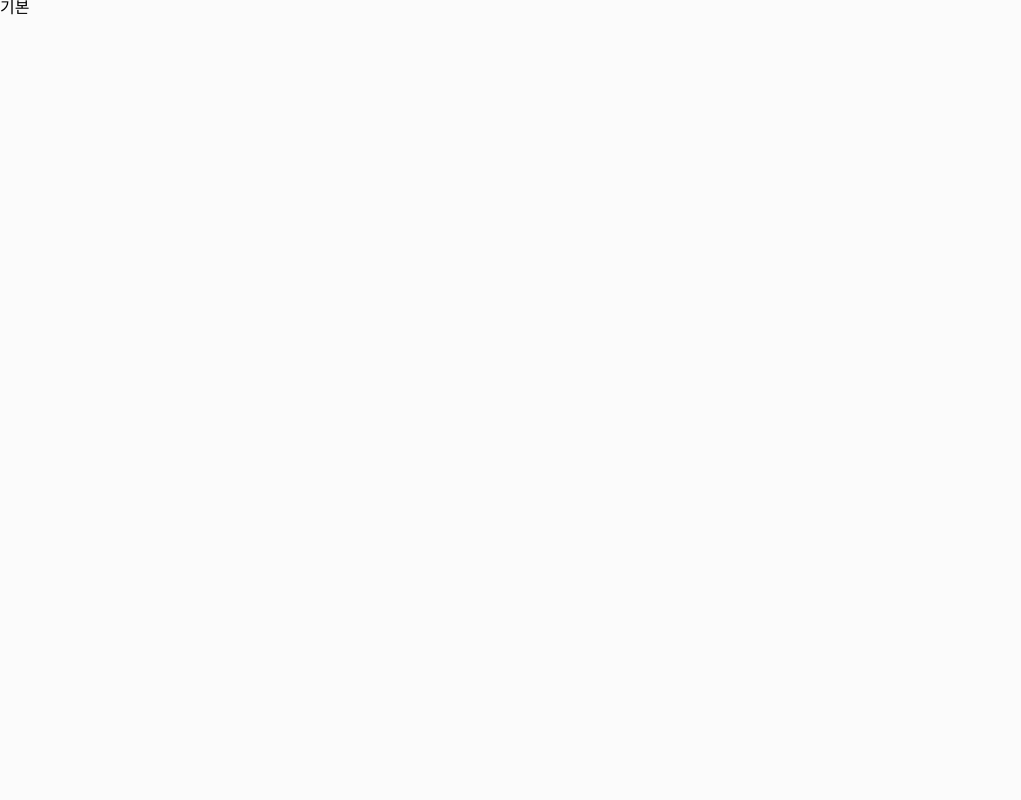
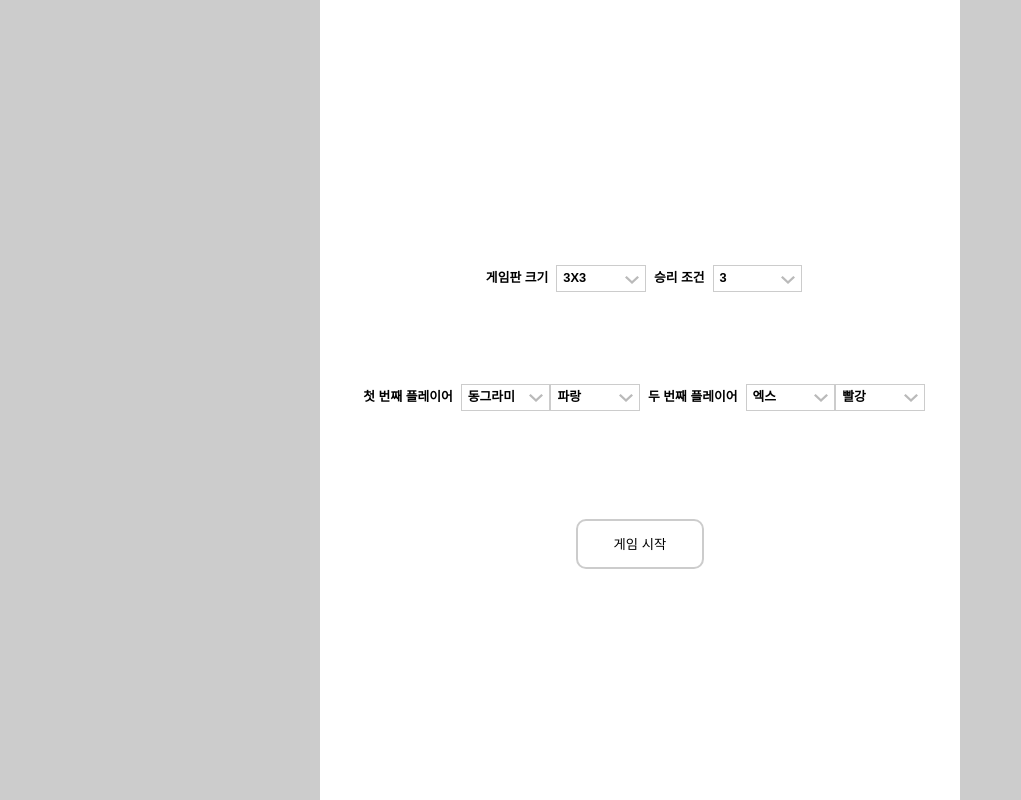
Before and after one commit to JJongsKim/tic-tac-toe, a React (Create React App) app: page /option in a window 1280 px wide. Shown: the whole page, without its empty margins (0-1021 px from the left). Built offline with nearby package versions, Linux system fonts and the light colour scheme.

Commit message:
:sparkles: Feat: 필요한 페이지 설정 및 라우터 연결
- 시작 페이지
- 게임 옵션 선택 페이지
- 게임 메인 페이지
- 기록된 게임 페이지

```diff
--- a/src/App.tsx
+++ b/src/App.tsx
@@ -1,5 +1,25 @@
+import { BrowserRouter as Router, Route, Routes } from 'react-router-dom';
+import Layout from './layout';
+import MainPage from './pages/mainPage';
+import OptionPage from './pages/optionPage';
+import ReviewPage from './pages/reviewPage';
+import StartPage from './pages/startPage';
+
 function App() {
-  return <div className="App">기본</div>;
+  return (
+    <div>
+      <Router>
+        <Routes>
+          <Route element={<Layout />}>
+            <Route path="/" element={<StartPage />} />
+            <Route path="/option" element={<OptionPage />} />
+            <Route path="/main" element={<MainPage />} />
+            <Route path="/review" element={<ReviewPage />} />
+          </Route>
+        </Routes>
+      </Router>
+    </div>
+  );
 }
 
 export default App;
--- /dev/null
+++ b/src/layout/index.tsx
@@ -0,0 +1,15 @@
+import { Outlet } from 'react-router-dom';
+
+import { ContentWrap, LayoutWrap } from './style';
+
+const Layout = () => {
+  return (
+    <LayoutWrap>
+      <ContentWrap>
+        <Outlet />
+      </ContentWrap>
+    </LayoutWrap>
+  );
+};
+
+export default Layout;
--- /dev/null
+++ b/src/layout/style.ts
@@ -0,0 +1,22 @@
+import { styled } from 'styled-components';
+
+const LayoutWrap = styled.div`
+  display: flex;
+  justify-content: center;
+  width: 100%;
+  height: 100vh;
+  background-color: #ccc;
+`;
+
+const ContentWrap = styled.main`
+  background-color: white;
+
+  @media (min-width: 769px) {
+    width: 50%;
+  }
+  @media (max-width: 768px) {
+    width: 100%;
+  }
+`;
+
+export { LayoutWrap, ContentWrap };
--- /dev/null
+++ b/src/pages/mainPage/index.tsx
@@ -0,0 +1,5 @@
+const MainPage = () => {
+  return <div>게임 메인 페이지</div>;
+};
+
+export default MainPage;
--- /dev/null
+++ b/src/pages/optionPage/index.tsx
@@ -0,0 +1,34 @@
+import { useNavigate } from 'react-router-dom';
+import ButtonBase from '../../components/buttonBase/buttonBase';
+import Dropdown from '../../components/dropdown/dropdown';
+import { boardSize, userMark, userMarkColor, winnerConditions } from '../../utils/mock';
+import { OptionLabel, OptionPageWrap, OptionSection } from './style';
+
+const OptionPage = () => {
+  const navigate = useNavigate();
+
+  return (
+    <OptionPageWrap>
+      <OptionSection>
+        <OptionLabel>게임판 크기</OptionLabel>
+        <Dropdown defaultData={boardSize[0].condition} data={boardSize} />
+        <OptionLabel>승리 조건</OptionLabel>
+        <Dropdown defaultData={winnerConditions[0].condition} data={winnerConditions} />
+      </OptionSection>
+
+      <OptionSection>
+        <OptionLabel>첫 번째 플레이어</OptionLabel>
+        <Dropdown defaultData={userMark[0].condition} data={userMark} />
+        <Dropdown defaultData={userMarkColor[0].condition} data={userMarkColor} />
+        <OptionLabel>두 번째 플레이어</OptionLabel>
+        <Dropdown defaultData={userMark[1].condition} data={userMark} />
+        <Dropdown defaultData={userMarkColor[1].condition} data={userMarkColor} />
+      </OptionSection>
+
+      <div style={{ marginTop: '50px' }} />
+      <ButtonBase onClick={() => navigate('/main')}>게임 시작</ButtonBase>
+    </OptionPageWrap>
+  );
+};
+
+export default OptionPage;
--- /dev/null
+++ b/src/pages/optionPage/style.ts
@@ -0,0 +1,31 @@
+import { styled } from 'styled-components';
+
+const OptionPageWrap = styled.div`
+  display: flex;
+  flex-direction: column;
+  justify-content: center;
+  align-items: center;
+
+  height: 100%;
+`;
+
+const OptionLabel = styled.label`
+  margin: 8px;
+  font-weight: bold;
+  font-size: 0.8rem;
+`;
+
+const OptionSection = styled.section`
+  display: flex;
+  justify-content: center;
+  align-items: center;
+  width: 100%;
+
+  margin: 45px 0;
+
+  @media (max-width: 768px) {
+    flex-direction: column;
+  }
+`;
+
+export { OptionPageWrap, OptionLabel, OptionSection };
--- /dev/null
+++ b/src/pages/reviewPage/index.tsx
@@ -0,0 +1,5 @@
+const ReviewPage = () => {
+  return <div>기록된 게임 확인 페이지</div>;
+};
+
+export default ReviewPage;
--- /dev/null
+++ b/src/pages/startPage/index.tsx
@@ -0,0 +1,18 @@
+import { useNavigate } from 'react-router-dom';
+import ButtonBase from '../../components/buttonBase/buttonBase';
+
+import { StartPageTitle, StartPageWrap } from './style';
+
+const StartPage = () => {
+  const naviagate = useNavigate();
+
+  return (
+    <StartPageWrap>
+      <StartPageTitle>🎮 Tic! Tac! Toe! 🎮</StartPageTitle>
+      <ButtonBase onClick={() => naviagate('/option')}>게임 시작</ButtonBase>
+      <ButtonBase onClick={() => naviagate('/review')}>기록된 게임</ButtonBase>
+    </StartPageWrap>
+  );
+};
+
+export default StartPage;
--- /dev/null
+++ b/src/pages/startPage/style.ts
@@ -0,0 +1,18 @@
+import { styled } from 'styled-components';
+
+const StartPageWrap = styled.div`
+  display: flex;
+  flex-direction: column;
+  justify-content: center;
+  align-items: center;
+
+  height: 100%;
+`;
+
+const StartPageTitle = styled.p`
+  font-weight: bold;
+  font-size: 1.5rem;
+  margin: 30px 0;
+`;
+
+export { StartPageWrap, StartPageTitle };
```
